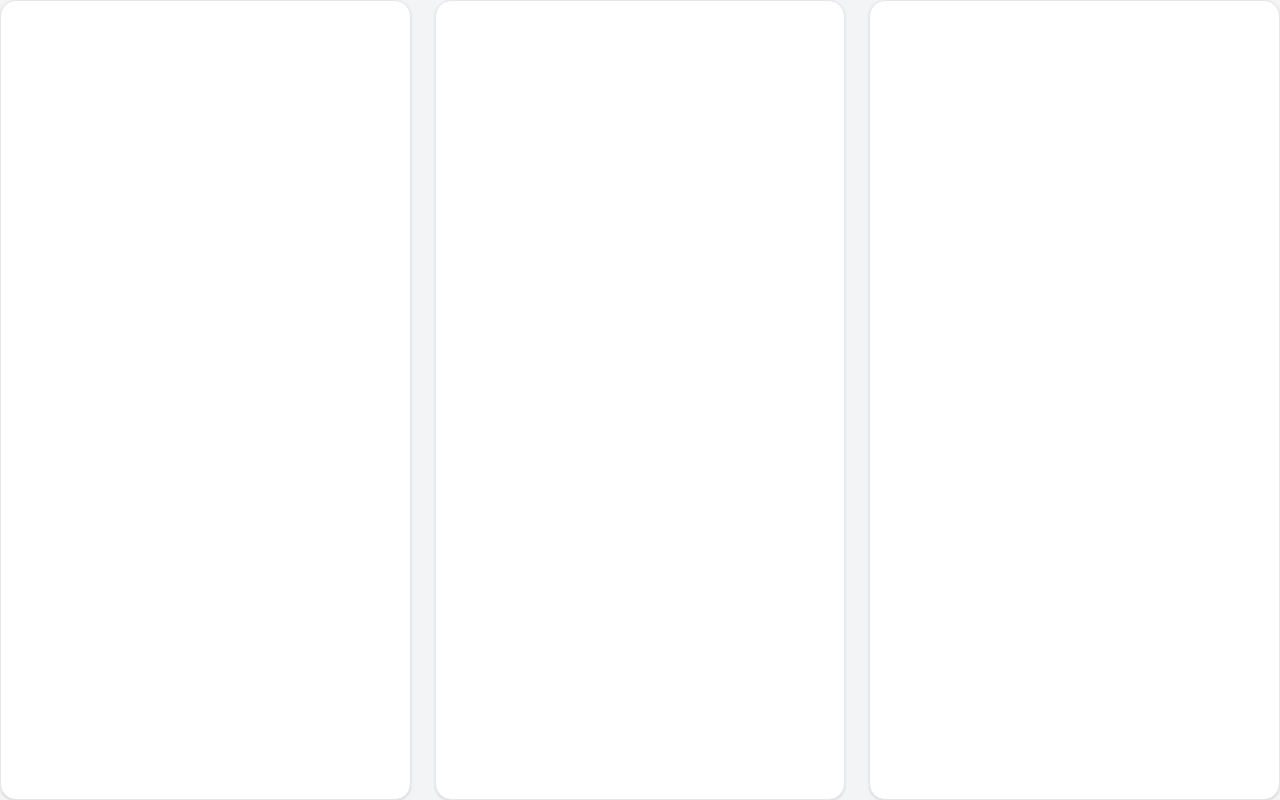
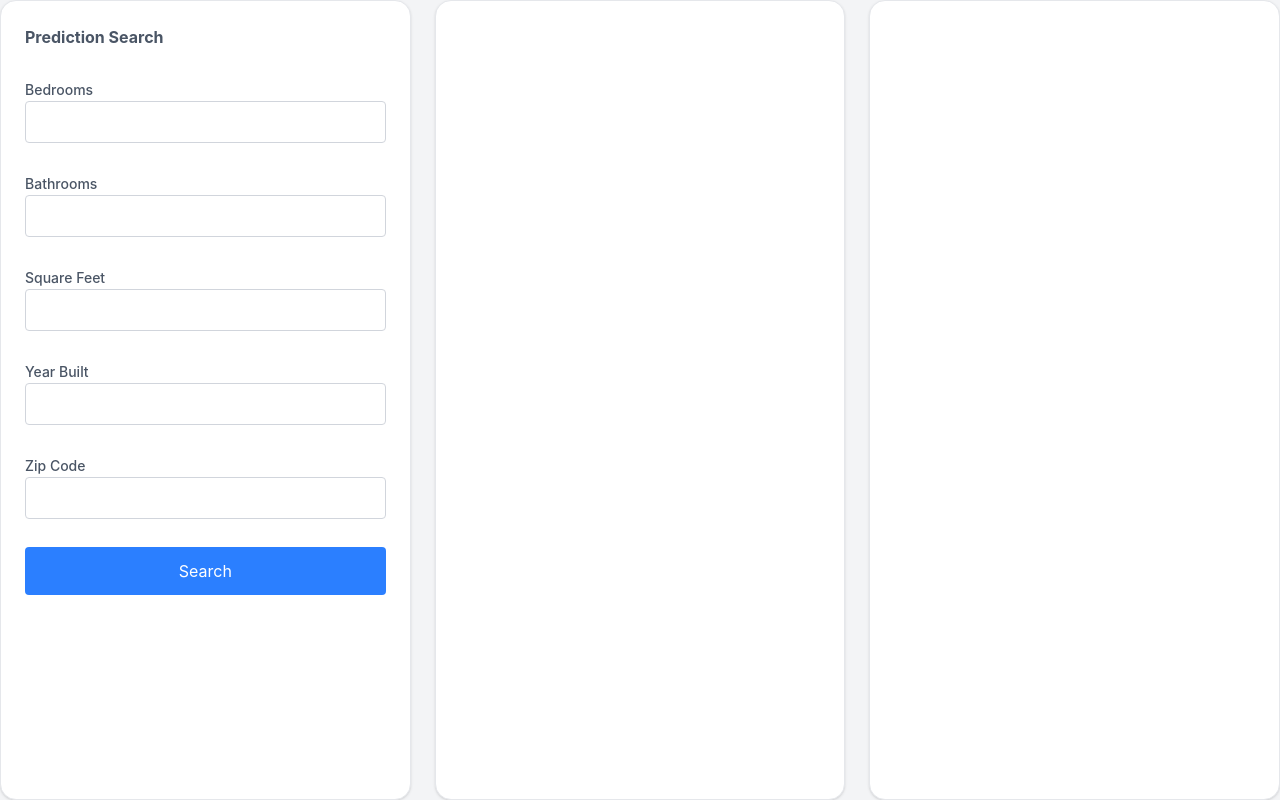
Before and after one commit to eobcre/ml-house-price, a React (Vite) app: page / in a window 1280 px wide. Built offline with nearby package versions, Linux system fonts and the light colour scheme.

Commit message:
new: create input

```diff
--- a/src/sections/PredictionInput.tsx
+++ b/src/sections/PredictionInput.tsx
@@ -1,7 +1,16 @@
+import Input from "../components/Input ";
+import Button from "../components/Button";
+
 const PredictionInput = () => {
   return (
-    <div>
-      <div></div>
+    <div className="flex flex-col gap-7">
+      <h1 className="text-gray-600 font-bold">Prediction Search</h1>
+      <Input label="Bedrooms" />
+      <Input label="Bathrooms" />
+      <Input label="Square Feet" />
+      <Input label="Year Built" />
+      <Input label="Zip Code" />
+      <Button name="Search" />
     </div>
   );
 };
```
